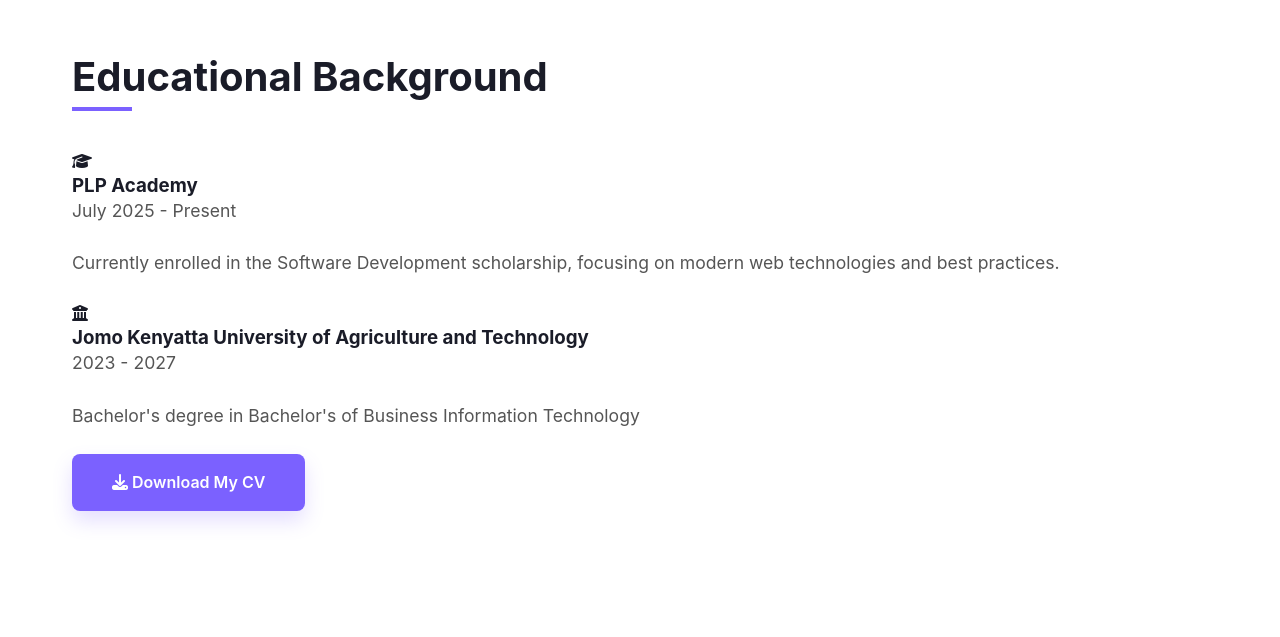
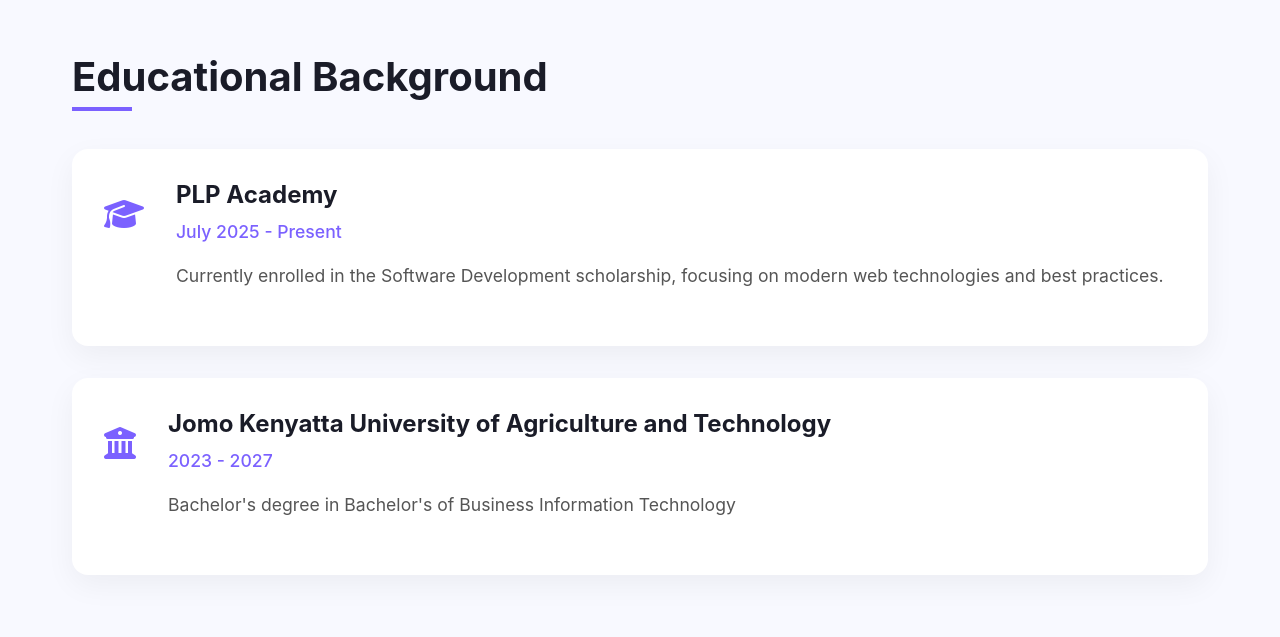
Before and after one commit to codingwithgitau/New-portfolio, a plain HTML site: page index.html in a window 1280 px wide. Shown: the part 843-1480 px from the top of the page. Drawn offline with Linux system fonts and the light colour scheme.

Commit message:
modified educational background css

```diff
--- a/styles.css
+++ b/styles.css
@@ -233,6 +233,80 @@
     border-radius: 50%;
     object-fit: cover;
     z-index: 1;
+}
+/* Education Section */
+#education {
+    background-color: #f8f9ff;
+}
+
+.education-container {
+    display: flex;
+    flex-direction: column;
+    gap: 2rem;
+}
+
+.education-card {
+    display: flex;
+    gap: 2rem;
+    background: white;
+    border-radius: 16px;
+    padding: 2rem;
+    box-shadow: 0 10px 30px rgba(0, 0, 0, 0.05);
+    transition: all 0.3s ease;
+}
+
+.education-card:hover {
+    transform: translateY(-5px);
+    box-shadow: 0 15px 40px rgba(123, 97, 255, 0.1);
+}
+
+.education-icon {
+    font-size: 2rem;
+    color: var(--accent);
+    margin-top: 0.5rem;
+}
+
+.education-content {
+    flex: 1;
+}
+
+.education-content h3 {
+    font-size: 1.5rem;
+    margin-bottom: 0.5rem;
+}
+
+.education-date {
+    color: var(--accent);
+    font-weight: 500;
+    margin-bottom: 1rem;
+}
+
+.cv-download {
+    text-align: center;
+    margin-top: 3rem;
+}
+
+.cv-btn {
+    display: inline-flex;
+    align-items: center;
+    gap: 0.5rem;
+    padding: 1rem 2rem;
+}
+
+.cv-btn i {
+    font-size: 1.2rem;
+}
+
+/* Responsive adjustments */
+@media (max-width: 768px) {
+    .education-card {
+        flex-direction: column;
+        gap: 1rem;
+    }
+
+    .education-icon {
+        align-self: center;
+    }
 }
 
 /* Skills Section */
```
